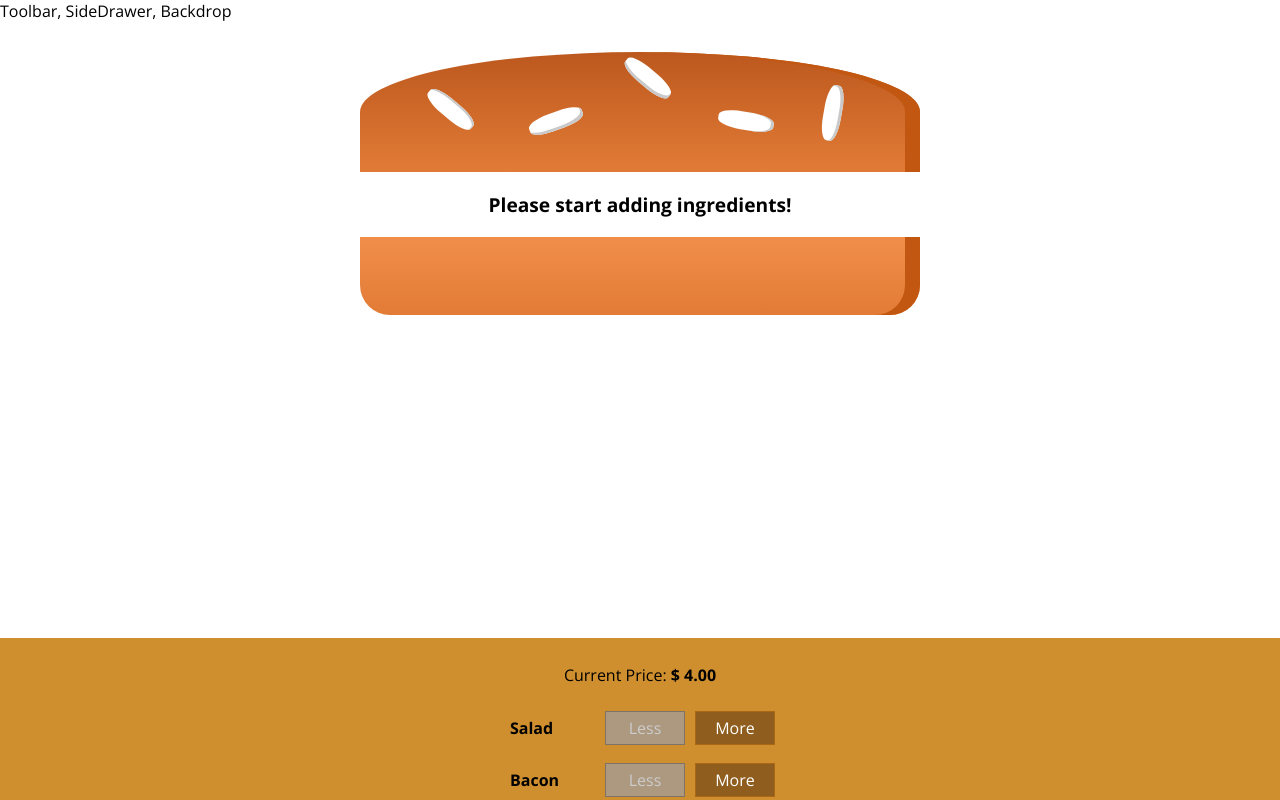
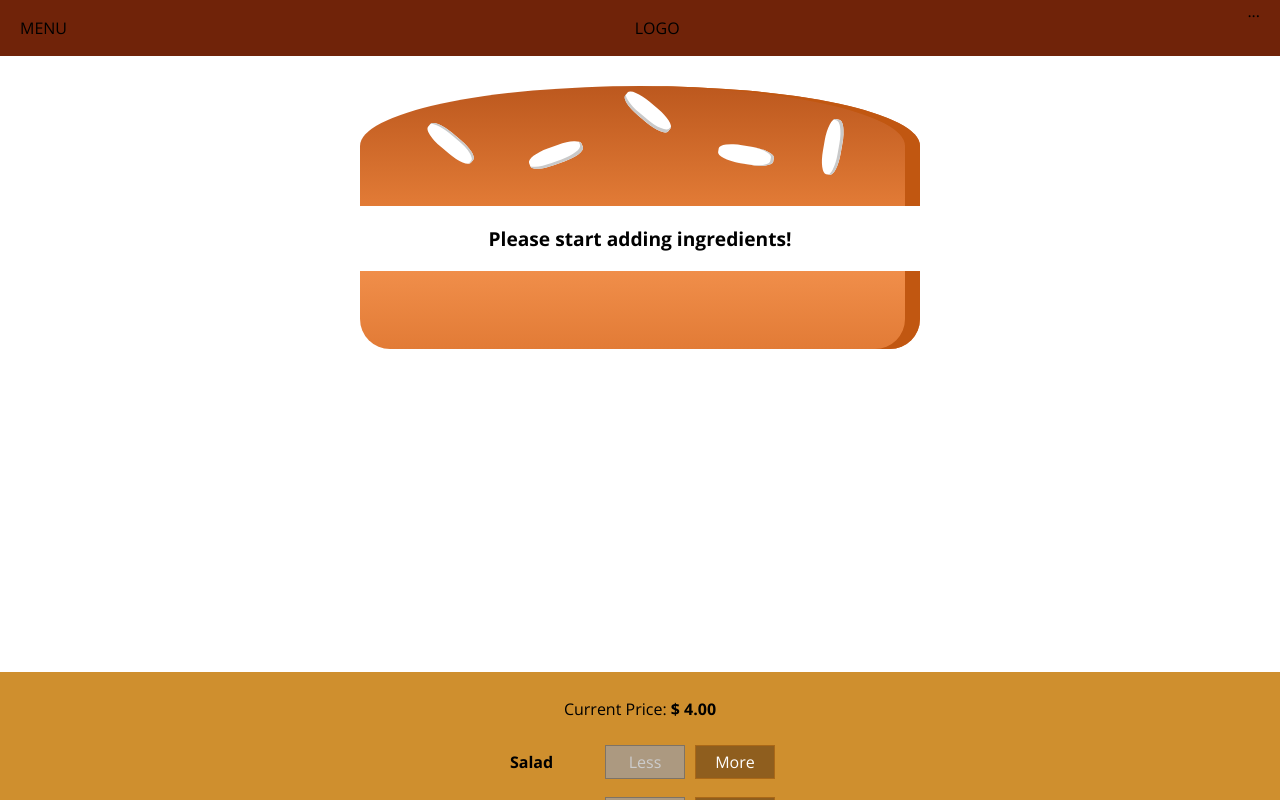
Before and after one commit to Inkala/burger-builder, a React (Create React App) app: page / in a window 1280 px wide. Shown: the top 800 px of the page. Built offline with nearby package versions, Linux system fonts and the light colour scheme.

Commit message:
Add Toolbar

```diff
--- a/src/components/Layout/Layout.js
+++ b/src/components/Layout/Layout.js
@@ -1,10 +1,12 @@
 import React from 'react';
 import classes from './Layout.module.scss';
+import Toolbar from '../Navigation/Toolbar/Toolbar';
 
 const Layout = props => {
   return (
     <React.Fragment>
-      <div>Toolbar, SideDrawer, Backdrop</div>
+      <Toolbar />
+      {/* <div>SideDrawer, Backdrop</div> */}
       <main className={classes.Content}>{props.children}</main>
     </React.Fragment>
   );
--- a/src/components/Layout/Layout.module.scss
+++ b/src/components/Layout/Layout.module.scss
@@ -1,3 +1,3 @@
 .Content {
-  margin-top: 16px;
+  margin-top: 72px;
 }
--- /dev/null
+++ b/src/components/Navigation/Toolbar/Toolbar.js
@@ -0,0 +1,15 @@
+import React from 'react';
+
+import classes from './Toolbar.module.scss';
+
+const Toolbar = props => {
+  return (
+    <header className={classes.Toolbar}>
+      <div>MENU</div>
+      <div>LOGO</div>
+      <nav>...</nav>
+    </header>
+  );
+};
+
+export default Toolbar;
--- /dev/null
+++ b/src/components/Navigation/Toolbar/Toolbar.module.scss
@@ -0,0 +1,18 @@
+.Toolbar {
+  height: 56px;
+  width: 100%;
+  position: fixed;
+  top: 0;
+  left: 0;
+  background-color: #702309;
+  display: flex;
+  justify-content: space-between;
+  align-items: center;
+  padding: 0 20px;
+  box-sizing: border-box;
+  z-index: 90;
+}
+
+.Toolbar nav {
+  height: 100%;
+}
```
